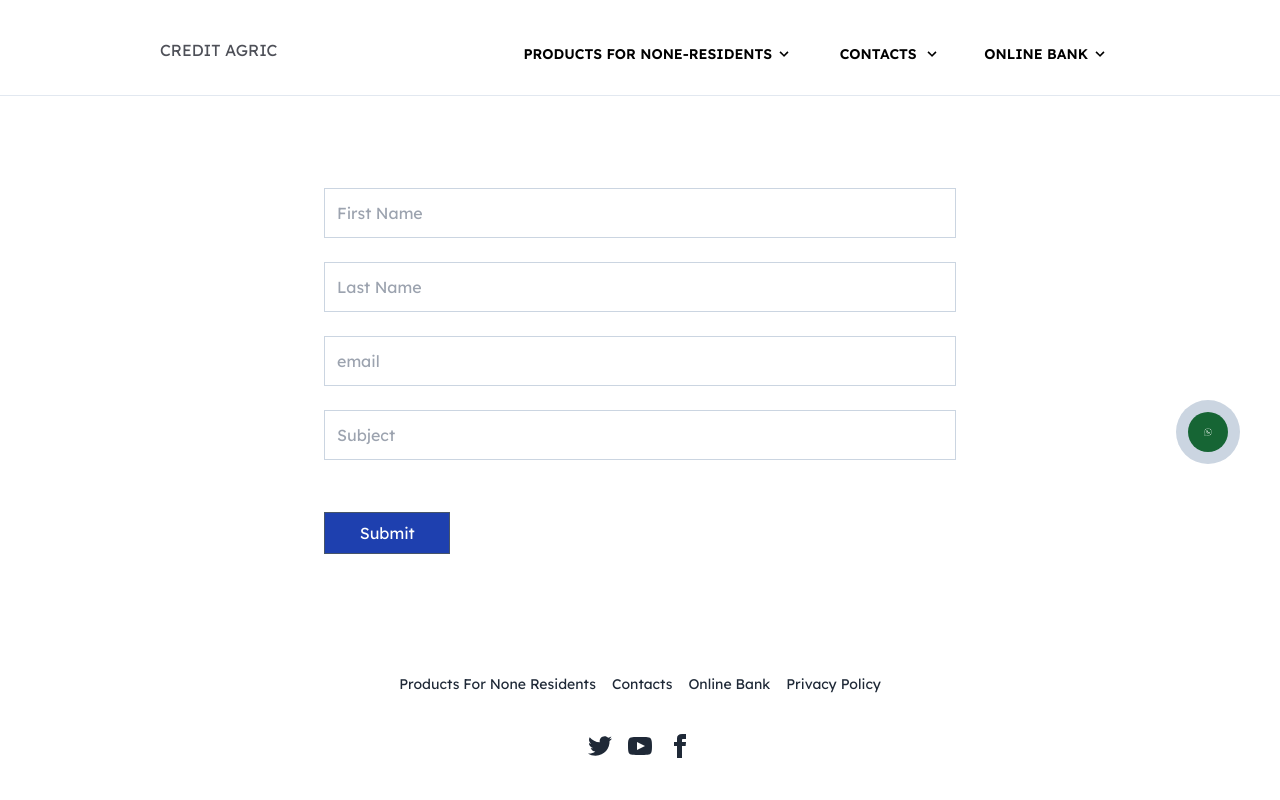
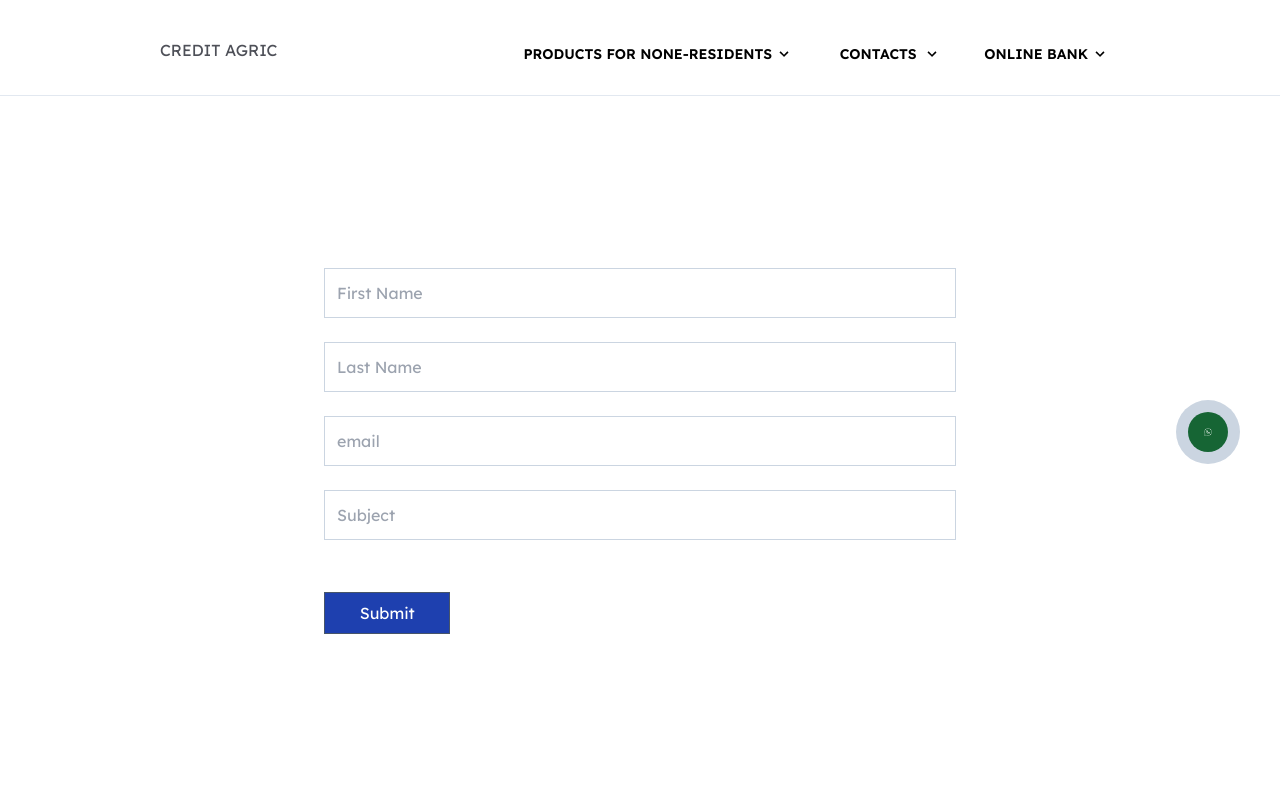
Before and after one commit to DavidWaza/melvin, a Next.js app: page /online-bank in a window 1280 px wide. Shown: the top 800 px of the page. Built offline with nearby package versions, Linux system fonts and the light colour scheme.

Commit message:
contact commits

```diff
--- a/src/pages/online-bank/index.tsx
+++ b/src/pages/online-bank/index.tsx
@@ -13,12 +13,11 @@ const ContactForm = () => {
         <Text variant="small" className="text-center">
           An email will be sent to your inbox shortly
         </Text>
-        ;
       </div>
     );
   }
   return (
-    <div className="max-w-2xl m-auto my-[5rem] px-5">
+    <div className="max-w-2xl m-auto my-[10rem] px-5">
       <form onSubmit={handleSubmit}>
         <input
           type="text"
```
